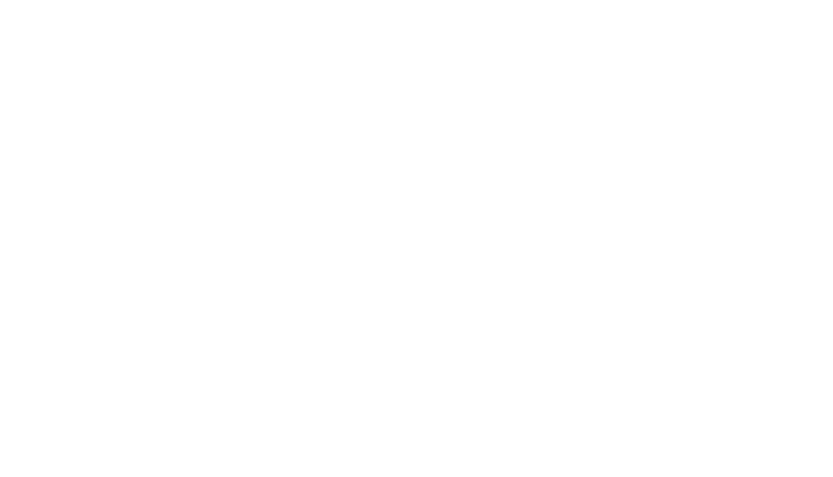
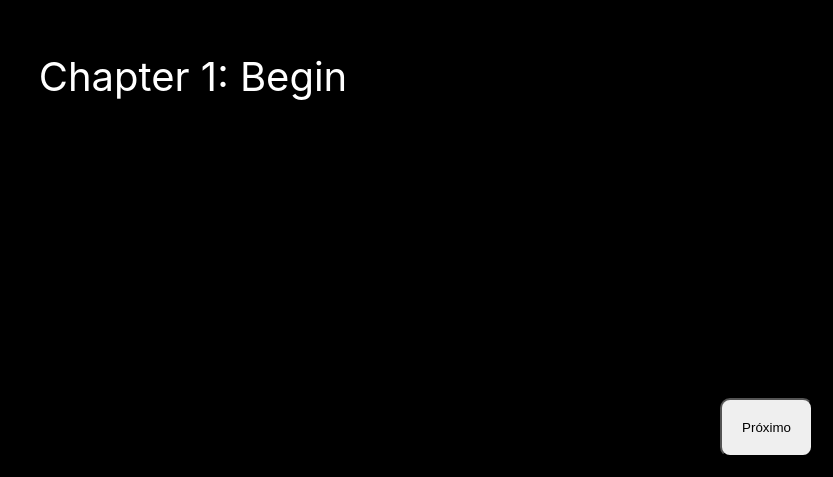
Before and after one commit to Daniel-Alencar/storytelling, a React (Vite) app: page /chapter in a window 1280 px wide. Before the commit this address had no page. Shown: the part 323-800 px from the top of the page, without its empty margins (447-1280 px from the left). Built offline with nearby package versions, Linux system fonts and the light colour scheme.

Commit message:
feat: chapter page

```diff
--- a/src/App.jsx
+++ b/src/App.jsx
@@ -3,6 +3,7 @@
 import BackgroundMusic from './components/BackgroundMusic';
 
 import StoryPage from './pages/StoryPage';
+import ChapterPage from './pages/ChapterPage';
 
 function App() {
   return (
@@ -12,6 +13,12 @@
 
         <Routes>
           <Route path='/' element={<StoryPage/>}/>
+          <Route
+            path='/chapter'
+            element={
+              <ChapterPage name={"Chapter 1: Begin"}/>
+            }
+          />
         </Routes>
       </Router>
     </>
--- /dev/null
+++ b/src/pages/ChapterPage/index.jsx
@@ -0,0 +1,61 @@
+import { useState, useEffect } from 'react';
+import styles from './styles.module.css';
+import NextButton from '../../components/NextButton';
+
+function repeatSecondCharacter(str) {
+  // Verifica se a string tem pelo menos dois caracteres
+  if (str.length < 2) {
+    // Retorna a string original se tiver menos de dois caracteres
+    return str;
+  }
+  // Acessa o segundo caractere (índice 1)
+  const secondChar = str[1];
+
+  // Cria a nova string com o segundo caractere repetido
+  const newString = str[0] + secondChar + secondChar + str.slice(2);
+
+  return newString;
+}
+
+export default function ChapterPage({ name }) {
+  // Estado para o texto sendo "digitado"
+  const [displayedName, setDisplayedName] = useState('');
+  const [completedName, setCompletedName] = useState(
+    repeatSecondCharacter(name)
+  );
+
+  useEffect(() => {
+    let currentIndex = 0;
+
+    const intervalId = setInterval(() => {
+      if (currentIndex < (completedName.length - 1)) {
+        // Adiciona uma letra ao texto
+        setDisplayedName((prev) => prev + completedName[currentIndex]);
+        console.log(displayedName);
+        currentIndex++;
+      } else {
+        // Para o intervalo quando todo o texto for exibido
+        clearInterval(intervalId);
+      }
+    }, 100); // Velocidade da digitação em milissegundos
+
+    // Limpa o intervalo quando o componente desmonta
+    return () => clearInterval(intervalId);
+  }, [completedName]);
+
+  return (
+    <>
+      <div className={styles.App}>
+        <div className={styles.background}>
+          <div className={styles.contentContainer}>
+            <p className={styles.name}>{displayedName}</p>
+          </div>
+        </div>
+      </div>
+      <NextButton
+        text={'Próximo'}
+        onClick={() => {}}
+      />
+    </>
+  );
+}
--- /dev/null
+++ b/src/pages/ChapterPage/styles.module.css
@@ -0,0 +1,20 @@
+.App {
+  position: relative;
+  height: 100vh;
+  width: 100vw;
+}
+
+.background {
+  background-color: black;
+  background-size: cover;
+  height: 100%;
+  display: flex;
+  justify-content: center;
+  align-items: center;
+  position: relative;
+}
+
+.name {
+  font-size: 40px;
+  color: white;
+}
```
